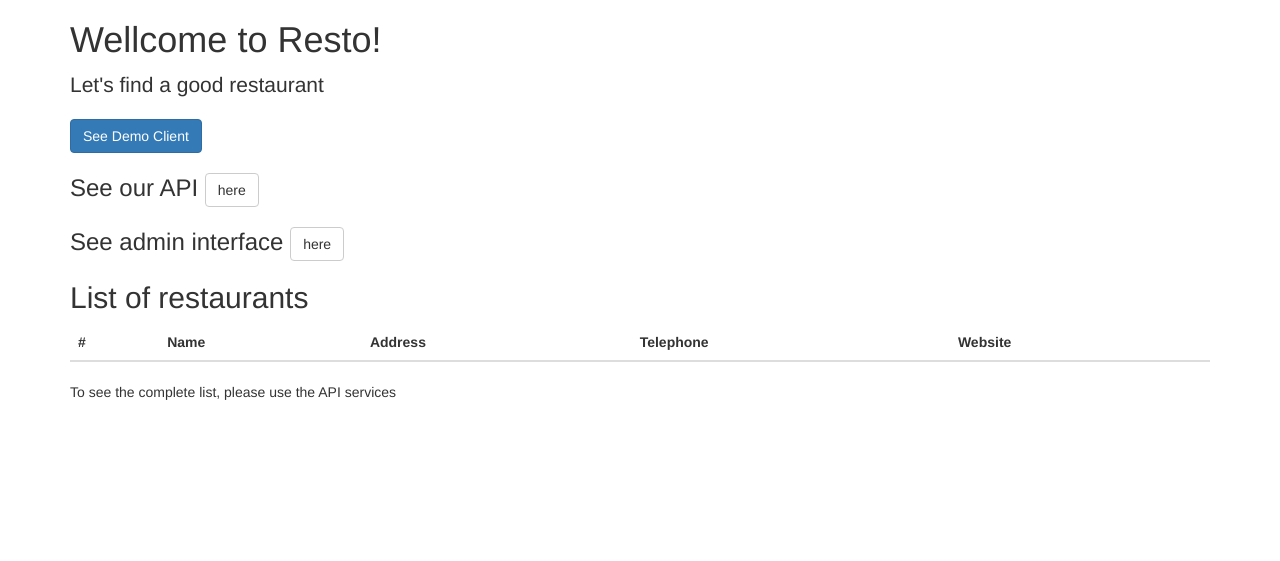
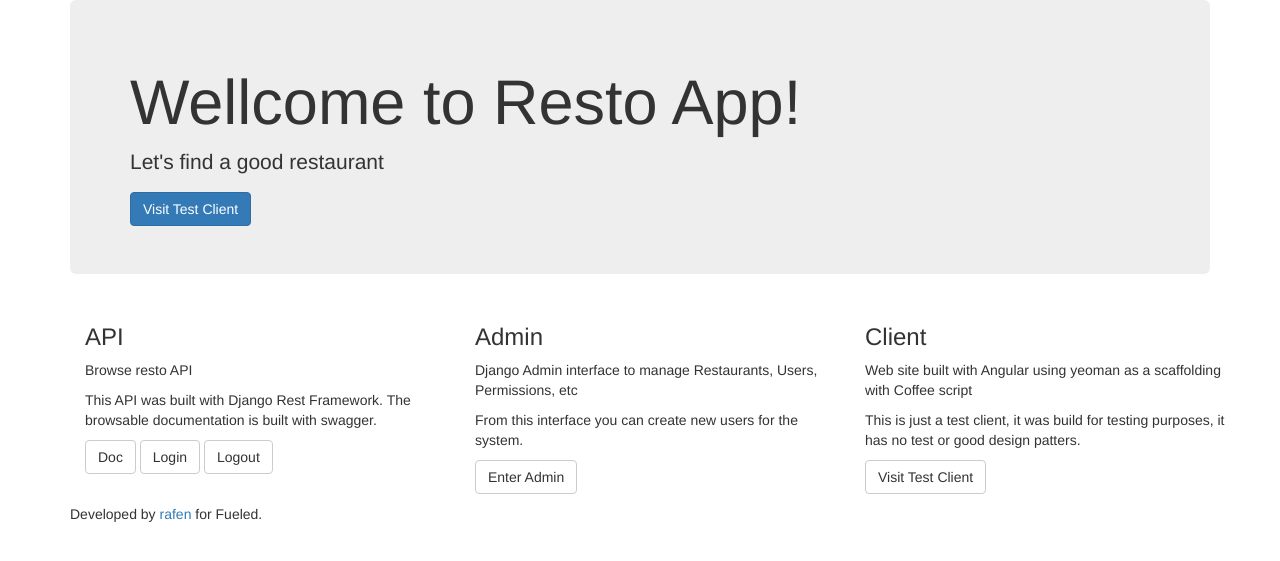
Before and after one commit to rafen/resto, a Django app: template restaurants/templates/index.html in a window 1280 px wide. Shown: the top 561 px of the page. Run offline with Django 3.2, Linux system fonts and the light colour scheme; the template is opened without the code that fills it, so the values that code supplies are empty; some libraries are stand-ins or nearby versions.

Commit message:
Adding Login interface to test app

```diff
--- a/restaurants/templates/base.html
+++ b/restaurants/templates/base.html
@@ -3,7 +3,7 @@
   <head>
     <meta charset="utf-8">
     <meta http-equiv="X-UA-Compatible" content="IE=edge">
-    <meta name="viewport" content="width=device-width, initial-scale=1">
+    <meta name="viewport" content="width=device-width, initial-scale=1, maximum-scale=1, user-scalable=no">
     <title>Resto App</title>
 
     <!-- Bootstrap -->
@@ -22,6 +22,12 @@
       <h1>Hello, world!</h1>
       {% endblock content %}
     </div>
+
+    <div class="footer">
+      <div class="container">
+        <p>Developed by <a href="http://github.com/rafen">rafen</a> for Fueled.</p>
+      </div>
+    </div>
     <!-- jQuery (necessary for Bootstrap's JavaScript plugins) -->
     <script src="https://ajax.googleapis.com/ajax/libs/jquery/1.11.2/jquery.min.js"></script>
     <!-- Include all compiled plugins (below), or include individual files as needed -->
--- a/restaurants/templates/index.html
+++ b/restaurants/templates/index.html
@@ -1,42 +1,41 @@
 {% extends "base.html" %}
 
 {% block content %}
-<div class="starter-template">
-	<h1> Wellcome to Resto!</h1>
-	<p class="lead">Let's find a good restaurant</p>
-    <a class="btn btn-primary" href="/static/ui/index.html">See Demo Client</a>
+<div class="jumbotron">
+    <h1>Wellcome to Resto App!</h1>
+    <p class="lead">Let's find a good restaurant</p>
+    <a class="btn btn-primary" href="/static/ui/index.html">Visit Test Client</a>
 </div>
 
-<h3>See our API <a class="btn btn-default" href="{% url "django.swagger.base.view" %}">here</a></h3>
-
-<h3>See admin interface <a class="btn btn-default" href="/admin">here</a></h3>
-
-
-<h2>List of restaurants</h2>
-
-<table class="table">
-    <thead>
-      <tr>
-        <th>#</th>
-        <th>Name</th>
-        <th>Address</th>
-        <th>Telephone</th>
-        <th>Website</th>
-      </tr>
-    </thead>
-    <tbody>
-    {% for restaurant in restaurant_list %}
-          <tr>
-            <th scope="row">{{restaurant.id}}</th>
-            <td>{{restaurant.name}}</td>
-            <td>{{restaurant.address|default:'-'}}</td>
-            <td>{{restaurant.telephone|default:'-'}}</td>
-            <td><a href="{{restaurant.website}}">{{restaurant.website|default:'-'}}</a></td>
-          </tr>
-    {% endfor %}
-    </tbody>
-</table>
-
-<p>To see the complete list, please use the API services</p>
+<div class="container">
+    <div class="row">
+        <div class="col-sm-4">
+            <h3>API</h3>
+            <p>Browse resto API</p>
+            <p>This API was built with Django Rest Framework. The browsable documentation is built with swagger.</p>
+            <p>
+                <a class="btn btn-default" href="{% url "django.swagger.base.view" %}">Doc</a>
+                <a class="btn btn-default" href="{% url "rest_framework:login" %}?next=/">Login</a>
+                <a class="btn btn-default" href="{% url "rest_framework:logout" %}">Logout</a>
+            </p>
+        </div>
+        <div class="col-sm-4">
+            <h3>Admin</h3>
+            <p>Django Admin interface to manage Restaurants, Users, Permissions, etc </p>
+            <p>From this interface you can create new users for the system.<p>
+            <p>
+                <a class="btn btn-default" href="/admin">Enter Admin</a>
+            </p>
+        </div>
+        <div class="col-sm-4">
+            <h3>Client</h3>
+            <p>Web site built with Angular using yeoman as a scaffolding with Coffee script</p>
+            <p>This is just a test client, it was build for testing purposes, it has no test or good design patters.</p>
+            <p>
+                <a class="btn btn-default" href="/static/ui/index.html">Visit Test Client</a>
+            </p>
+        </div>
+    </div>
+</div>
 
 {% endblock content %}
```
Also changed, not shown: resto-ui/app/views/main.html (+32 -0 lines), 2 other files.
